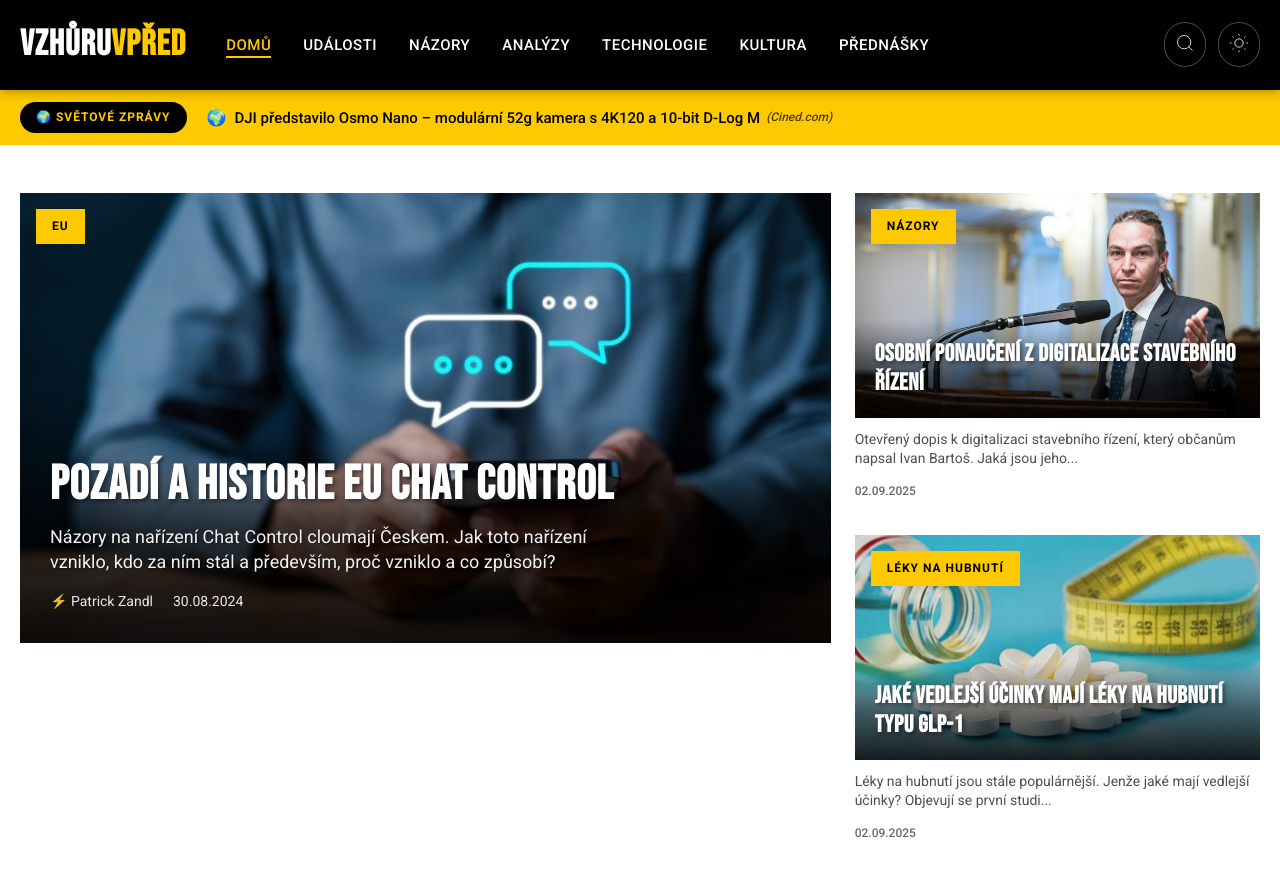
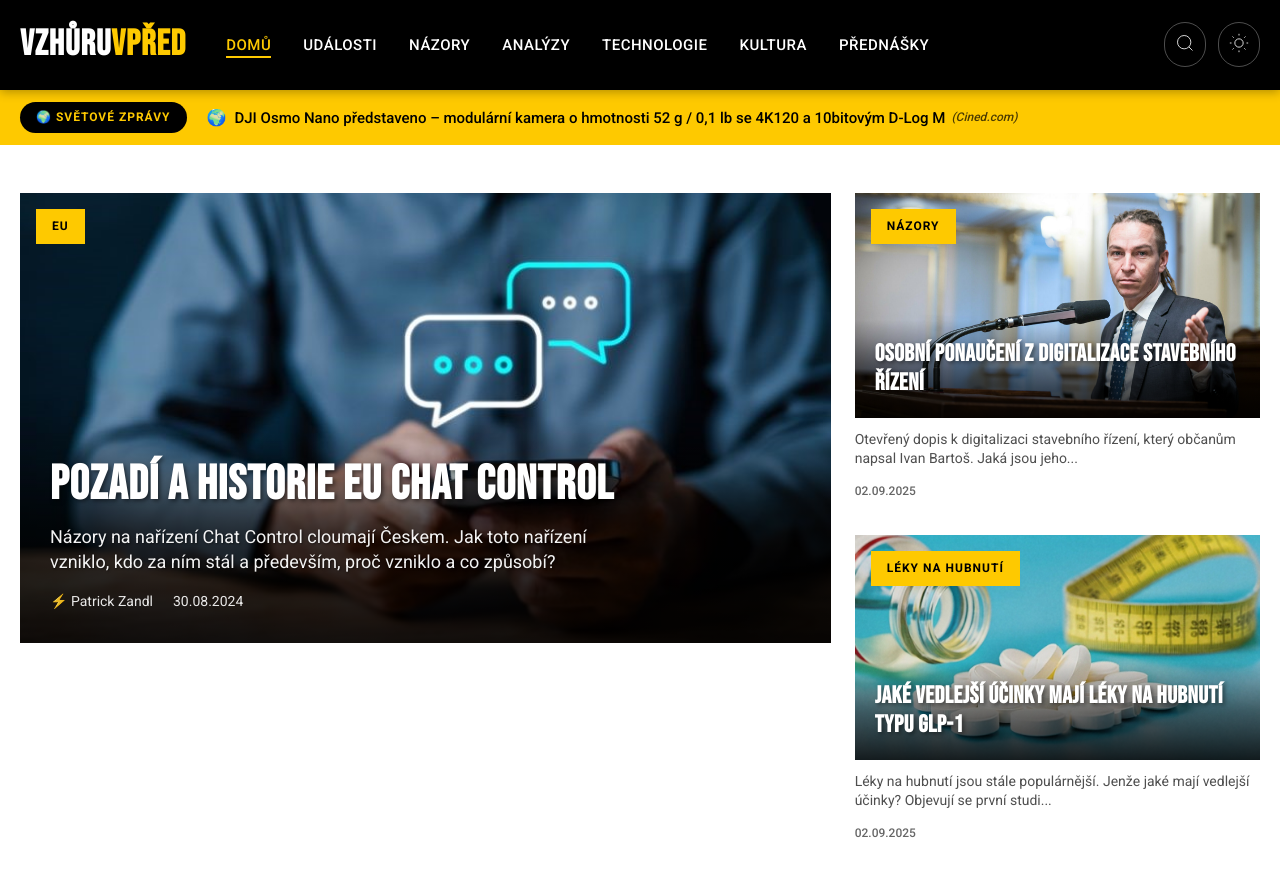
Before and after one commit to tangero/vzhuruvpred, a Jekyll site: the page built from index.html, in a window 1280 px wide and 900 px high. Shown: the top 877 px of the window. Built offline with Jekyll 4.4.1, drawn with Linux system fonts in a browser that asks for light colours; part of the change alters nothing that is shown.

Commit message:
Update world news 2025-09-25 14:24

```diff
--- a/_data/world_news.json
+++ b/_data/world_news.json
@@ -1,5 +1,5 @@
 {
-  "last_updated": "2025-09-25T13:28:37",
+  "last_updated": "2025-09-25T14:19:37",
   "articles": [
     {
       "flag": "🇺🇸",
@@ -10,18 +10,18 @@
       "urlToImage": "https://www.washingtonpost.com/wp-apps/imrs.php?src=https://arc-anglerfish-washpost-prod-washpost.s3.amazonaws.com/public/IWPJUUUHFYYY3S7QOJHTXXMOUY_size-normalized.jpg&w=1440",
       "source": "The Washington Post",
       "publishedAt": "2025-09-24T11:31:58Z",
-      "description": "Očkování proti těžkému covidu bude bez předpisu. Lékárník vás ale může požádat o vyplnění dotazníku nebo konzultaci rizik."
+      "description": "Na očkování proti těžkému covidu nebudete potřebovat předpis. Možná ale budete muset probrat rizika s lékárníkem nebo vyplnit dotazník."
     },
     {
       "flag": "🌍",
       "country": "global",
-      "title": "DJI představilo Osmo Nano – modulární 52g kamera s 4K120 a 10-bit D-Log M",
+      "title": "DJI Osmo Nano představeno – modulární kamera o hmotnosti 52 g / 0,1 lb se 4K120 a 10bitovým D-Log M",
       "original_title": "DJI Osmo Nano Released – Modular 52g / 0.1lb Camera with 4K120 and 10-Bit D-Log M - CineD",
       "url": "https://www.cined.com/dji-osmo-nano-released-modular-52g-0-1lb-camera-with-4k120-and-10-bit-d-log-m/",
       "urlToImage": "https://www.cined.com/content/uploads/2025/09/DJI-osmo-nano-featured.jpg",
       "source": "Cined.com",
       "publishedAt": "2025-09-24T10:52:30Z",
-      "description": "DJI Osmo Nano je 52g modulární kamera s 1/1.3\" snímačem schopná 4K 120fps zpomaleného záběru, se zaměřením na různé možnosti uchycení."
+      "description": "DJI Osmo Nano je 52g modulární kamera s 1/1.3\" snímačem schopná 4K 120fps slow motion, která se zaměřuje na různé možnosti uchycení."
     },
     {
       "flag": "🇺🇸",
@@ -32,56 +32,56 @@
       "urlToImage": "https://media.cnn.com/api/v1/images/stellar/prod/gptempdownload-5.jpg?c=16x9&q=w_800,c_fill",
       "source": "CNN",
       "publishedAt": "2025-09-24T10:52:24Z",
-      "description": "Ohrožení žraloci leopardí byli poprvé pozorováni při páření v přírodě, vědci byli svědky „trojky“ se dvěma samci a samicí."
+      "description": "Ohrožení žraloci leopardí byli poprvé pozorováni při páření v přírodě, vědci byli svědky „trojky“ se dvěma samci a jednou samicí."
     },
     {
       "flag": "🌍",
       "country": "global",
-      "title": "Jistě, existuje riziko bubliny u akcií firem zabývajících se umělou inteligencí, takže do nich investujte, říká strateg Wells Fargo",
+      "title": "Podle stratega Wells Fargo sice existuje riziko bubliny u akcií firem zabývajících se umělou inteligencí, přesto do nich investujte",
       "original_title": "Sure, there’s a risk of a bubble in AI stocks, so invest in them, says Wells Fargo strategist - MarketWatch",
       "url": "https://www.marketwatch.com/story/sure-theres-a-risk-of-a-bubble-in-ai-stocks-so-invest-in-them-says-wells-fargo-strategist-ddf1259e",
       "urlToImage": "https://images.mktw.net/im-52716725/social",
       "source": "MarketWatch",
       "publishedAt": "2025-09-24T10:24:00Z",
-      "description": "Ohsung Kwon říká, že teď není čas vzdávat se akcií z oblasti umělé inteligence"
+      "description": "Ohsung Kwon radí nevzdávat se akcií umělé inteligence"
     },
     {
       "flag": "🇺🇸",
       "country": "us",
-      "title": "Rusko se ohradilo proti Trumpovi po jeho prudké změně postoje k Ukrajině",
+      "title": "Rusko se ohrazuje proti Trumpovi po jeho prudké změně postoje k Ukrajině",
       "original_title": "Russia hits back at Trump after his abrupt swing toward Ukraine - The Washington Post",
       "url": "https://www.washingtonpost.com/world/2025/09/24/russia-trump-ukraine-support-war/",
       "urlToImage": "https://www.washingtonpost.com/wp-apps/imrs.php?src=https://arc-anglerfish-washpost-prod-washpost.s3.amazonaws.com/public/JABWQ2VH22BBA6NTBHI4NBU6PE_size-normalized.jpg&w=1440",
       "source": "The Washington Post",
       "publishedAt": "2025-09-24T10:20:27Z",
-      "description": "Trumpovo prohlášení, že Ukrajina může s pomocí NATO získat zpět veškerá území ztracená ve prospěch Ruska, představovalo dramatickou změnu v rétorice USA ohledně války."
+      "description": "Trumpovo prohlášení, že Ukrajina může s pomocí NATO získat zpět veškeré území ztracené Ruskem, představovalo dramatickou změnu v rétorice USA ohledně války."
     },
     {
       "flag": "🌍",
       "country": "global",
-      "title": "Trhy prodávají po Powellově prohlášení, které investoři nechtějí slyšet: „Akciové ceny jsou poměrně vysoko nadhodnoceny“",
+      "title": "Trhy prodávají po Powellových slovech, která investoři nechtějí slyšet: „Akciové ceny jsou poměrně vysoko“",
       "original_title": "Markets are selling off after Powell said six words investors don’t want to hear: ‘Equity prices are fairly highly valued’ - Fortune",
       "url": "https://fortune.com/2025/09/24/stocks-market-selling-the-fed-powell-equity-prices-are-fairly-highly-valued/",
       "urlToImage": "https://fortune.com/img-assets/wp-content/uploads/2025/09/GettyImages-2236498959.jpg?resize=1200,600",
       "source": "Fortune",
       "publishedAt": "2025-09-24T10:17:06Z",
-      "description": "Šéf Fedu varoval, že akcie jsou „vysoce oceněné“. Americké akcie klesaly, technologické firmy vedly ztráty kvůli skepsi k dohodě Nvidie za 100 miliard dolarů s OpenAI."
+      "description": "Šéf Fedu varoval, že akcie jsou „vysoko oceněné“. Americké akcie klesly, technologické firmy vedly ztráty kvůli skepsi k dohodě Nvidie s Open AI za 100 miliard dolarů."
     },
     {
       "flag": "🌍",
       "country": "global",
-      "title": "Demokraté jsou stále více znechuceni Harrisovou kvůli knižnímu turné",
+      "title": "Demokraté jsou kvůli knižnímu turné stále více rozčarováni z Harrisové",
       "original_title": "Democrats sour further on Harris amid book tour - Politico",
       "url": "https://www.politico.com/news/2025/09/24/kamala-harris-book-tour-democrats-00577679",
       "urlToImage": "https://www.politico.com/dims4/default/resize/1200/quality/90/format/jpg?url=https%3A%2F%2Fstatic.politico.com%2F7e%2F47%2Fe76321fa467e911e5ceeb27564ff%2Felection-2026-governor-harris-73525.jpg",
       "source": "Politico",
       "publishedAt": "2025-09-24T09:55:00Z",
-      "description": "Bývalá viceprezidentka se hájí a zároveň propaguje svou upřímnou memoárovou knihu."
+      "description": "Bývalá viceprezidentka se hájí a zároveň propaguje své upřímné paměti."
     },
     {
       "flag": "🌍",
       "country": "global",
-      "title": "Pirátská vlajka jako nový symbol odporu generace Z",
+      "title": "Novým symbolem odporu generace Z je kreslená pirátská vlajka",
       "original_title": "Gen Z’s New Symbol of Resistance: a Cartoon Jolly Roger - The Wall Street Journal",
       "url": "https://www.wsj.com/world/gen-zs-new-symbol-of-resistance-a-cartoon-jolly-roger-851e8587",
       "urlToImage": null,
@@ -92,24 +92,24 @@
     {
       "flag": "🌍",
       "country": "global",
-      "title": "Google Android pro PC: „Viděl jsem ho a je neuvěřitelný“",
+      "title": "Google Android pro PC: ‚Viděl jsem ho a je neuvěřitelný‘",
       "original_title": "Google’s Android for PC: ‘I’ve seen it, it is incredible’ - The Verge",
       "url": "https://www.theverge.com/news/784381/qualcomm-ceo-seen-googles-android-pc-merger-incredible",
       "urlToImage": "https://platform.theverge.com/wp-content/uploads/sites/2/chorus/uploads/chorus_asset/file/24007893/acastro_STK112_android_02.jpg?quality=90&strip=all&crop=0%2C10.732984293194%2C100%2C78.534031413613&w=1200",
       "source": "The Verge",
       "publishedAt": "2025-09-24T09:11:40Z",
-      "description": "Generální ředitel Qualcommu Cristiano Amon ukázal první pohled na spojení Androidu a ChromeOS od Googlu"
+      "description": "Generální ředitel Qualcommu Cristiano Amon naznačil první pohled na spojení Androidu a ChromeOS od Googlu"
     },
     {
       "flag": "🌍",
       "country": "global",
-      "title": "Uvnitř studené války Schumerové a Thuna o odstávku vlády",
+      "title": "Uvnitř studené války Schumerové a Thuna o uzavření vlády",
       "original_title": "Inside the Schumer-Thune shutdown cold war - Politico",
       "url": "https://www.politico.com/news/2025/09/24/john-thune-chuck-schumer-shutdown-standoff-00577716",
       "urlToImage": "https://www.politico.com/dims4/default/resize/1200/quality/90/format/jpg?url=https%3A%2F%2Fstatic.politico.com%2F57%2Fc4%2Fcd2ead244b0798501f8a63539104%2Fu-s-congress-33072.jpg",
       "source": "Politico",
       "publishedAt": "2025-09-24T08:45:00Z",
-      "description": "Vztah mezi oběma lídry Senátu, kteří se znají desítky let, se stal napjatým."
+      "description": "Vztah mezi dvěma lídry Senátu, kteří se znají desítky let, se stal napjatým."
     },
     {
       "flag": "🇺🇸",
@@ -120,23 +120,23 @@
       "urlToImage": "https://www.washingtonpost.com/wp-apps/imrs.php?src=https://arc-anglerfish-washpost-prod-washpost.s3.amazonaws.com/public/2JWCYOZZHRVBMQMQ4ZF6DBSCRA.JPG&w=1440",
       "source": "The Washington Post",
       "publishedAt": "2025-09-24T08:35:53Z",
-      "description": "Úřad uvedl, že infekce bakterií NDM-CRE, která je odolná vůči „některým nejsilnějším dostupným antibiotikům“, je velmi obtížné léčit a může být smrtelná."
+      "description": "Agentura uvedla, že infekce bakterií NDM-CRE, která je odolná vůči „některým nejsilnějším dostupným antibiotikům“, je velmi obtížné léčit a může být smrtelná."
     },
     {
       "flag": "🌍",
       "country": "global",
-      "title": "Kterých je více než 150 zemí, které uznaly Palestinu k roku 2025?",
+      "title": "Kterých více než 150 zemí uznalo Palestinu k roku 2025?",
       "original_title": "Which are the 150+ countries that have recognised Palestine as of 2025? - Al Jazeera",
       "url": "https://www.aljazeera.com/news/2025/9/23/which-are-the-150-countries-that-have-recognised-palestine-as-of-2025",
       "urlToImage": "https://www.aljazeera.com/wp-content/uploads/2025/09/afp_68d26c9c2785-1758620828.jpg?resize=1920%2C1440",
       "source": "Al Jazeera English",
       "publishedAt": "2025-09-24T06:33:45Z",
-      "description": "Stát Palestina uznává 157 členských států OSN, což představuje 81 procent členů."
+      "description": "Stát Palestina je uznáván 157 členskými státy OSN, což představuje 81 procent členů."
     },
     {
       "flag": "🌍",
       "country": "global",
-      "title": "Zvláštní volby do Sněmovny v Arizoně mohou být bodem zlomu pro zveřejnění Epsteinových dokumentů",
+      "title": "Speciální volby do Sněmovny v Arizoně mohou být zlomové pro zveřejnění Epsteinových dokumentů",
       "original_title": "Arizona special House election could be a tipping point on releasing the Epstein files - ABC News - Breaking News, Latest News and Videos",
       "url": "https://abcnews.go.com/Politics/arizona-special-election-house-tipping-point-releasing-epstein/story?id\\\\u003d125859777",
       "urlToImage": null,
@@ -147,13 +147,13 @@
     {
       "flag": "🌍",
       "country": "global",
-      "title": "Experiment s Russelem Wilsonem u Giants je u konce – startování Jaxsona Darta je správný krok pro budoucnost",
+      "title": "Experiment Giants s Russelem Wilsonem skončil – startování Jaxsona Darta je správný krok pro budoucnost",
       "original_title": "The Giants' Russell Wilson experiment is over — starting Jaxson Dart right move for the future - SNY",
       "url": "https://sny.tv/articles/giants-jaxson-dart-start-russell-wilson-experiment-over",
       "urlToImage": "https://images.contentstack.io/v3/assets/bltf7a82b39b0908da4/blt18fecf4b3efed1e9/68d2fa65efd7124ff76e50ec/jaxson_dart_USATSI_26865530.jpg?format=jpg&quality=75&fit=bounds&width=1296&height=729",
       "source": "SNY.tv",
       "publishedAt": "2025-09-24T05:42:01Z",
-      "description": "Russell Wilson byl původní plán. Nový plán: Budoucnost potkává přítomnost. Giants v neděli proti Chargers nastartují Jaxsona Darta."
+      "description": "Russell Wilson byl původní plán. Nový plán: Budoucnost potkává přítomnost. Giants v neděli proti Chargers nasadí Jaxsona Darta."
     },
     {
       "flag": "🇺🇸",
@@ -164,18 +164,18 @@
       "urlToImage": "https://www.washingtonpost.com/wp-apps/imrs.php?src=https://arc-anglerfish-washpost-prod-washpost.s3.amazonaws.com/public/CJHIOPIXGWZLDHYE6N3FVL2DDU.jpg&w=1440",
       "source": "The Washington Post",
       "publishedAt": "2025-09-24T04:29:37Z",
-      "description": "Měla významné rané role ve filmech Federica Felliniho „Osm a půl“, Blake Edwardse „Růžový panter“ a Sergia Leoneho „Tenkrát na Západě“."
+      "description": "Hrála významné role v rané fázi kariéry ve filmech Federica Felliniho „Osm a půl“, Blakea Edwardse „Růžový panter“ a Sergia Leoneho „Tenkrát na Západě“."
     },
     {
       "flag": "🌍",
       "country": "global",
-      "title": "Různé druhy lysohlávek využívají jedinečné biochemické dráhy k produkci stejné účinné látky",
+      "title": "Různé druhy lysohlávek využívají k produkci stejné účinné látky jedinečné biochemické dráhy",
       "original_title": "Different types of magic mushrooms use unique biochemical paths to produce the same active compound - Phys.org",
       "url": "https://phys.org/news/2025-09-magic-mushrooms-unique-biochemical-paths.html",
       "urlToImage": "https://scx2.b-cdn.net/gfx/news/hires/2025/magic-mushrooms-invent-1.jpg",
       "source": "Phys.Org",
       "publishedAt": "2025-09-24T04:00:01Z",
-      "description": "Německo-rakouský tým vedený Univerzitou Friedricha Schillera v Jeně a Leibniz-HKI poprvé biochemicky prokázal, že různé druhy hub vytvářejí stejnou halucinogenní látku psilocybin odlišnými způsoby."
+      "description": "Německo-rakouský tým pod vedením Univerzity Friedricha Schillera v Jeně a Leibniz-HKI poprvé biochemicky prokázal, že různé druhy hub vytvářejí stejnou halucinogenní účinnou látku psilocybin různým..."
     },
     {
       "flag": "🌍",
@@ -186,7 +186,7 @@
       "urlToImage": "https://images.axios.com/LxmdVJG15uMFpRfdYaWEQVYmpww=/0x0:1920x1080/1366x768/2025/09/24/1758684983652.jpg",
       "source": "Axios",
       "publishedAt": "2025-09-24T03:55:54Z",
-      "description": "Trump tvrdil, že ABC sdělila úředníkům Bílého domu, že pořad Jimmyho Kimmela byl zrušen."
+      "description": "Trump tvrdil, že stanice ABC informovala úředníky Bílého domu o zrušení pořadu Jimmyho Kimmela."
     },
     {
       "flag": "🌍",
@@ -197,7 +197,7 @@
       "urlToImage": "https://npr.brightspotcdn.com/dims3/default/strip/false/crop/8256x4644+0+860/resize/1400/quality/100/format/jpeg/?url=http%3A%2F%2Fnpr-brightspot.s3.amazonaws.com%2F1b%2F10%2F34c6737e4e6189b60ca0082741a4%2Fap25267015137181.jpg",
       "source": "NPR",
       "publishedAt": "2025-09-24T03:48:42Z",
-      "description": "Camp Mystic plánuje příští léto znovuotevření poblíž místa, kde v červencové povodni zahynulo 27 dívek a vedoucích."
+      "description": "Tábor Mystic se plánuje příští léto znovu otevřít poblíž místa, kde v červencové povodni zemřelo 27 dívek a vedoucích."
     },
     {
       "flag": "🌍",
@@ -208,29 +208,29 @@
       "urlToImage": "https://deadline.com/wp-content/uploads/2025/09/179176_EM209402.jpg?w=1024",
       "source": "Deadline",
       "publishedAt": "2025-09-24T02:01:00Z",
-      "description": "Tanec s hvězdami 2. týden: Kdo opustil parket při dvojité eliminaci?"
+      "description": "Tancování s hvězdami, 2. týden: Kdo v noci dvojité eliminace vypadl?"
     },
     {
       "flag": "🌍",
       "country": "global",
-      "title": "Tvůrce seriálu ‚Alien: Zrození‘ Noah Hawley o finálním cliffhangeru a plánech na druhou řadu",
+      "title": "Tvůrce seriálu ‚Alien: Zemi‘ Noah Hawley o finálním cliffhangeru a plánech na druhou řadu",
       "original_title": "‘Alien: Earth’ Creator Noah Hawley on That Finale Cliffhanger and Season 2 Plan - The Hollywood Reporter",
       "url": "http://www.hollywoodreporter.com/tv/tv-news/alien-earth-finale-noah-hawley-season-2-interview-1236377913/",
       "urlToImage": "https://www.hollywoodreporter.com/wp-content/uploads/2025/09/AE_108_PBR-1406-0936r-H-2025.jpg?w=1296&h=730&crop=1",
       "source": "Hollywood Reporter",
       "publishedAt": "2025-09-24T01:10:58Z",
-      "description": "Showrunner o závěrečných momentech první sezóny a jejich dopadu na budoucnost seriálu: „Ty děti netuší, co je čeká.“"
+      "description": "Showrunner o závěrečných okamžicích první řady a jejich dopadu na budoucnost seriálu: \"Tyto děti netuší, co je čeká."
     },
     {
       "flag": "🌍",
       "country": "global",
-      "title": "iPhony by brzy mohly lépe fungovat s chytrými hodinkami třetích stran",
+      "title": "iPhony možná brzy lépe spolupracují s chytrými hodinkami třetích stran",
       "original_title": "iPhones May Soon Work Better With Third-Party Smartwatches - MacRumors",
       "url": "https://www.macrumors.com/2025/09/23/iphones-third-party-smartwatch-features/",
       "urlToImage": "https://images.macrumors.com/t/JFHUpgN1n5AARh5FRBWeg0FfVXg=/2000x/article-new/2025/09/iphone-17-pro-air.jpg",
       "source": "MacRumors",
       "publishedAt": "2025-09-23T22:56:47Z",
-      "description": "Apple možná pracuje na nové funkci, která by rozšířila možnosti chytrých hodinek třetích stran při připojení k iPhonu."
+      "description": "Apple možná pracuje na nové funkci, která rozšíří možnosti chytrých hodinek třetích stran při připojení k iPhonu. Jak poznamenává..."
     },
     {
       "flag": "🌍",
@@ -246,7 +246,7 @@
     {
       "flag": "🌍",
       "country": "global",
-      "title": "Nový dinosaurus z Argentiny objeven s krokodýlí kostí v tlamě",
+      "title": "V Argentině objevili nového dinosaura s krokodýlí kostí v tlamě",
       "original_title": "New dinosaur from Argentina discovered with a crocodile bone in its mouth - NBC News",
       "url": "https://www.nbcnews.com/science/science-news/dinosaur-argentina-crocodile-rcna233309",
       "urlToImage": "https://media-cldnry.s-nbcnews.com/image/upload/t_nbcnews-fp-1200-630,f_auto,q_auto:best/rockcms/2025-09/250923-dinosaur-Joaquinraptor-casali-ac-519p-e2568f.jpg",
@@ -257,7 +257,7 @@
     {
       "flag": "🌍",
       "country": "global",
-      "title": "Zákonodárci v Severní Karolíně schválili zákon pojmenovaný po oběti ubodání z Charlotte měsíc po její vraždě",
+      "title": "Severokarolínský zákonodárce schválil měsíc po vraždě zákon pojmenovaný po oběti z Charlotte - ABC News - Breaking News, Latest News and Videos",
       "original_title": "North Carolina legislature passes bill named after Charlotte stabbing victim a month after murder - ABC News - Breaking News, Latest News and Videos",
       "url": "https://abcnews.go.com/US/north-carolina-senate-passes-bill-named-after-charlotte/story?id\\\\u003d125848902",
       "urlToImage": null,
@@ -268,24 +268,24 @@
     {
       "flag": "🌍",
       "country": "global",
-      "title": "Z hlubokých moří až do dalekého vesmíru: Absolvent lékařské školy UVM byl vybrán mezi nové astronauty NASA",
+      "title": "Z hlubin moří až do dalekého vesmíru: Absolventka lékařské fakulty UVM byla vybrána mezi nové astronauty NASA",
       "original_title": "From deep seas to far space: UVM Medical School alum chosen as one of NASA’s next astronauts - VTDigger",
       "url": "http://vtdigger.org/2025/09/23/from-deep-seas-to-far-space-uvm-medical-school-alumna-chosen-as-one-of-nasas-next-astronauts/",
       "urlToImage": "https://vtdigger.org/wp-content/uploads/2025/09/Imelda-Muller-crop.jpg",
       "source": "vtdigger.org",
       "publishedAt": "2025-09-23T19:33:44Z",
-      "description": "Imelda Mullerová absolvovala Larner College of Medicine, než pracovala jako podmořská zdravotní důstojnice u amerického námořnictva. Nyní zahájí dvouletý výcvikový program, aby se mohla kvalifikova..."
+      "description": "Imelda Mullerová vystudovala Larner College of Medicine a poté působila jako potápěčská lékařka u amerického námořnictva. Nyní začne dvouletý výcvik, aby se mohla zúčastnit vesmírných misí."
     },
     {
       "flag": "🌍",
       "country": "global",
-      "title": "Řada iPhone 17 od Applu vítězí návratem k hardwaru",
+      "title": "Řada iPhone 17 od Appelu vítězí návratem k hardwaru",
       "original_title": "Apple’s iPhone 17 Line Wins By Returning the Focus to Hardware - Bloomberg.com",
       "url": "https://www.bloomberg.com/news/features/2025-09-23/apple-iphone-17-air-17-pro-and-17-pro-max-review-the-best-iphones-in-years",
       "urlToImage": "https://assets.bwbx.io/images/users/iqjWHBFdfxIU/ifgU6GTlk2Jg/v2/1200x818.jpg",
       "source": "Bloomberg",
       "publishedAt": "2025-09-23T11:00:31Z",
-      "description": "Apple Intelligence ustupuje do pozadí novým designům, velmi tenkému telefonu a vylepšeným kamerám."
+      "description": "Apple Intelligence ustupuje novému designu, velmi tenkému telefonu a vylepšeným kamerám."
     }
   ]
 }
```
